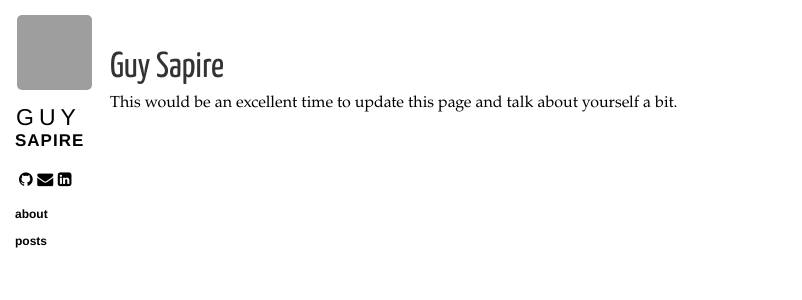
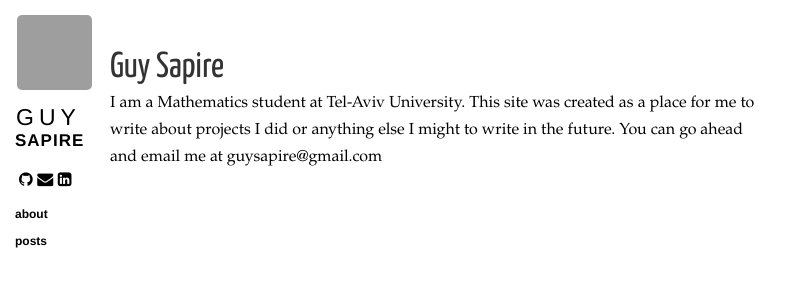
Before and after one commit to GuySa/GuySa.github.io, a Jekyll site: the page built from about.html, in a window 1280 px wide. Shown: the top 300 px of the page, without its empty margins (0-802 px from the left). Built offline with Jekyll 4.4.1, drawn with Linux system fonts in a browser that asks for light colours; nearby versions of some CDN libraries; grey boxes are pictures that could not be loaded.

Commit message:
Update about

```diff
--- a/about.html
+++ b/about.html
@@ -7,5 +7,7 @@ title: "About"
 <section class="content">
   <h1>{{ site.name }}</h1>
 
-  <p>This would be an excellent time to update this page and talk about yourself a bit.</p>
+  <p>I am a Mathematics student at Tel-Aviv University.
+  This site was created as a place for me to write about projects I did or anything else I might to write in the future.
+  You can go ahead and email me at guysapire@gmail.com</p>
 </section>
```
